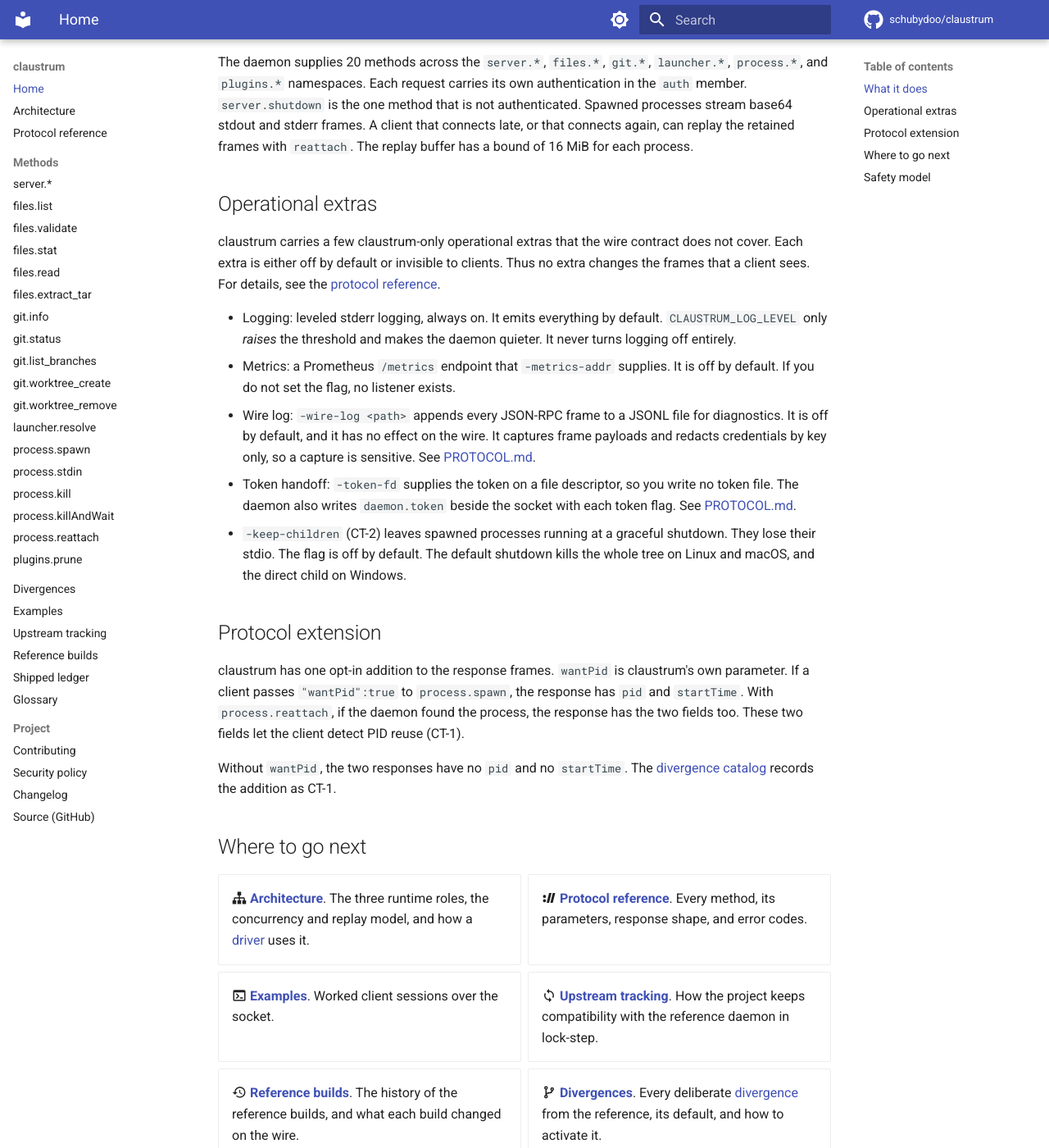
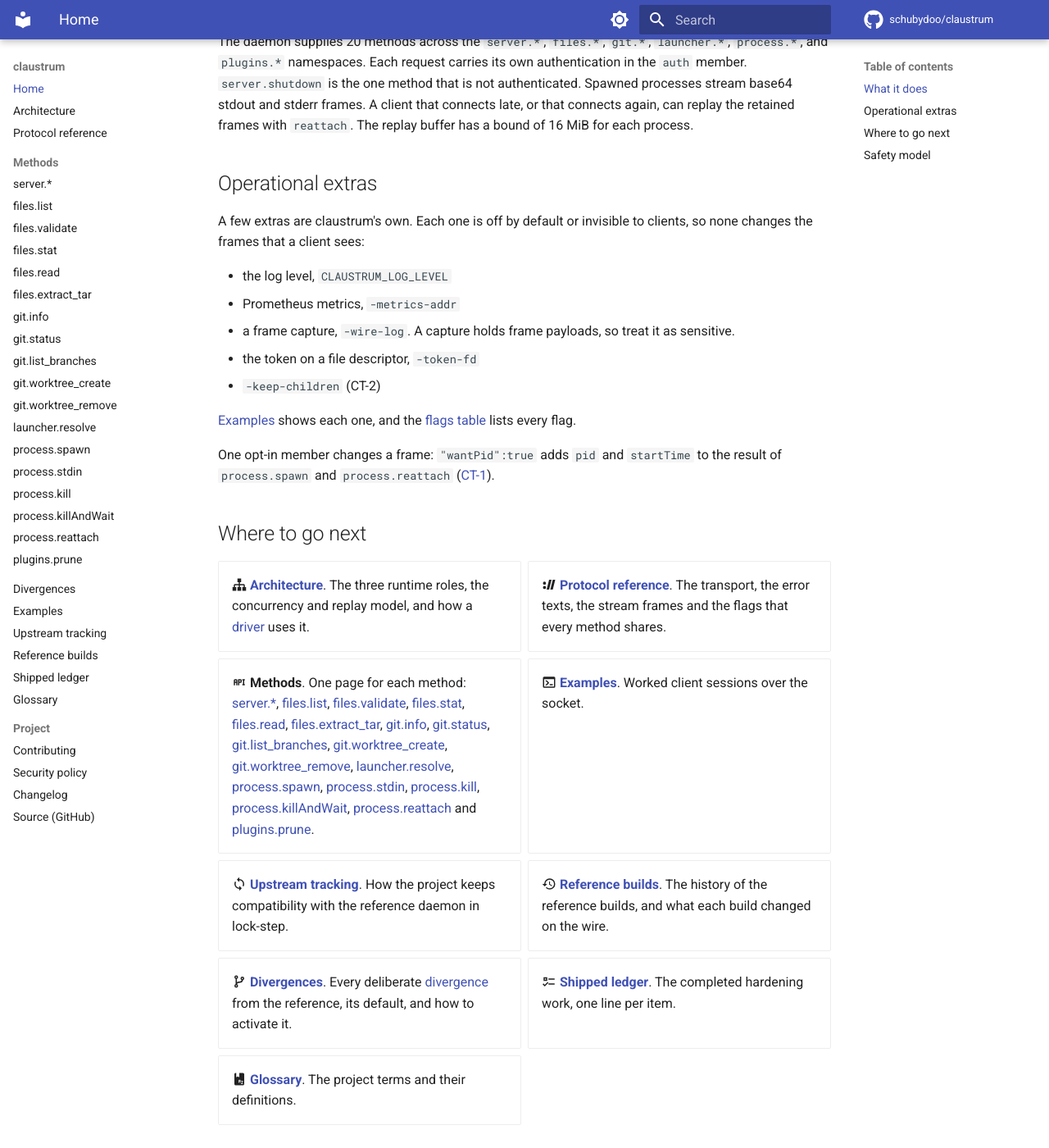
Before and after one commit to schubydoo/claustrum, an MkDocs documentation site: the page built from docs/index.md, in a window 1280 px wide and 1400 px high, scrolled down 826 px. Shown: the whole window at 82% size. Built offline with MkDocs 1.6.1 and Material for MkDocs 9.7.7, drawn with Linux system fonts in a browser that asks for light colours; comment, search, counter and statistics services are not loaded; some of the changed text lies outside the part shown.

Commit message:
docs: trim README, the home page and EXAMPLES, and add word limits for README and CONTRIBUTING
Co-Authored-By: Claude Opus 5.5 <noreply@anthropic.com>

```diff
--- a/docs/index.md
+++ b/docs/index.md
@@ -19,11 +19,9 @@ implementation (see
 
 The daemon is one binary. A flag selects the mode:
 
-- `-serve` is the daemon. It opens an `AF_UNIX` listener and runs one read loop
-  for each connection. It sets the socket file to mode `0600`. That mode is
-  owner-only on Linux and macOS, and it is not an owner-only ACL on Windows. It
+- `-serve` is the daemon. It listens on an `AF_UNIX` socket with mode `0600`,
   dispatches requests concurrently, daemonizes itself, and shuts down
-  gracefully.
+  gracefully. On Windows the mode `0600` is not an owner-only ACL.
 - `-bridge` is a simple relay between stdio and the socket. An SSH session
   attaches to this mode.
 - `-install` is the installer. It downloads the CLI, makes sure that the
@@ -44,38 +42,22 @@ replay the retained frames with `reattach`. The replay buffer has a bound of
 
 ## Operational extras
 
-claustrum carries a few claustrum-only operational extras that the wire contract
-does not cover. Each extra is either off by default or invisible to clients.
-Thus no extra changes the frames that a client sees. For details, see the
-[protocol reference](PROTOCOL.md).
+A few extras are claustrum's own. Each one is off by default or invisible to
+clients, so none changes the frames that a client sees:
 
-- Logging: leveled stderr logging, always on. It emits everything by
-  default. `CLAUSTRUM_LOG_LEVEL` only *raises* the threshold and makes the
-  daemon quieter. It never turns logging off entirely.
-- Metrics: a Prometheus `/metrics` endpoint that `-metrics-addr` supplies.
-  It is off by default. If you do not set the flag, no listener exists.
-- Wire log: `-wire-log <path>` appends every JSON-RPC frame to a JSONL file
-  for diagnostics. It is off by default, and it has no effect on the wire. It
-  captures frame payloads and redacts credentials by key only, so a capture is
-  sensitive. See [PROTOCOL.md](PROTOCOL.md).
-- Token handoff: `-token-fd` supplies the token on a file descriptor, so
-  you write no token file. The daemon also writes `daemon.token` beside the
-  socket with each token flag. See [PROTOCOL.md](PROTOCOL.md).
-- `-keep-children` (CT-2) leaves spawned processes running at a graceful
-  shutdown. They lose their stdio. The flag is off by default. The default
-  shutdown kills the whole tree on Linux and macOS, and the direct child on
-  Windows.
+- the log level, `CLAUSTRUM_LOG_LEVEL`
+- Prometheus metrics, `-metrics-addr`
+- a frame capture, `-wire-log`. A capture holds frame payloads, so treat it as
+  sensitive.
+- the token on a file descriptor, `-token-fd`
+- `-keep-children` (CT-2)
 
-## Protocol extension
+[Examples](EXAMPLES.md#operational-knobs) shows each one, and the
+[flags table](PROTOCOL.md#flags-and-config-keys) lists every flag.
 
-claustrum has one opt-in addition to the response frames. `wantPid` is
-claustrum's own parameter. If a client passes `"wantPid":true` to
-`process.spawn`, the response has `pid` and `startTime`. With
-`process.reattach`, if the daemon found the process, the response has the two
-fields too. These two fields let the client detect PID reuse (CT-1).
-
-Without `wantPid`, the two responses have no `pid` and no `startTime`. The
-[divergence catalog](DIVERGENCES.md) records the addition as CT-1.
+One opt-in member changes a frame: `"wantPid":true` adds `pid` and `startTime`
+to the result of `process.spawn` and `process.reattach`
+([CT-1](DIVERGENCES.md#ct-1)).
 
 ## Where to go next
 
@@ -84,8 +66,27 @@ Without `wantPid`, the two responses have no `pid` and no `startTime`. The
 - :material-sitemap: **[Architecture](ARCHITECTURE.md)**. The three runtime
   roles, the concurrency and replay model, and how a
   [driver](GLOSSARY.md#driver) uses it.
-- :material-protocol: **[Protocol reference](PROTOCOL.md)**. Every method, its
-  parameters, response shape, and error codes.
+- :material-protocol: **[Protocol reference](PROTOCOL.md)**. The transport,
+  the error texts, the stream frames and the flags that every method shares.
+- :material-api: **Methods**. One page for each method:
+  [server.*](protocol/server.md),
+  [files.list](protocol/files-list.md),
+  [files.validate](protocol/files-validate.md),
+  [files.stat](protocol/files-stat.md),
+  [files.read](protocol/files-read.md),
+  [files.extract_tar](protocol/files-extract-tar.md),
+  [git.info](protocol/git-info.md),
+  [git.status](protocol/git-status.md),
+  [git.list_branches](protocol/git-list-branches.md),
+  [git.worktree_create](protocol/git-worktree-create.md),
+  [git.worktree_remove](protocol/git-worktree-remove.md),
+  [launcher.resolve](protocol/launcher-resolve.md),
+  [process.spawn](protocol/process-spawn.md),
+  [process.stdin](protocol/process-stdin.md),
+  [process.kill](protocol/process-kill.md),
+  [process.killAndWait](protocol/process-killandwait.md),
+  [process.reattach](protocol/process-reattach.md) and
+  [plugins.prune](protocol/plugins-prune.md).
 - :material-console: **[Examples](EXAMPLES.md)**. Worked client sessions over
   the socket.
 - :material-sync: **[Upstream tracking](UPSTREAM-TRACKING.md)**. How the
```
Also changed, not shown: README.md (+36 -85 lines), docs/EXAMPLES.md (+19 -46 lines), 1 other file.
